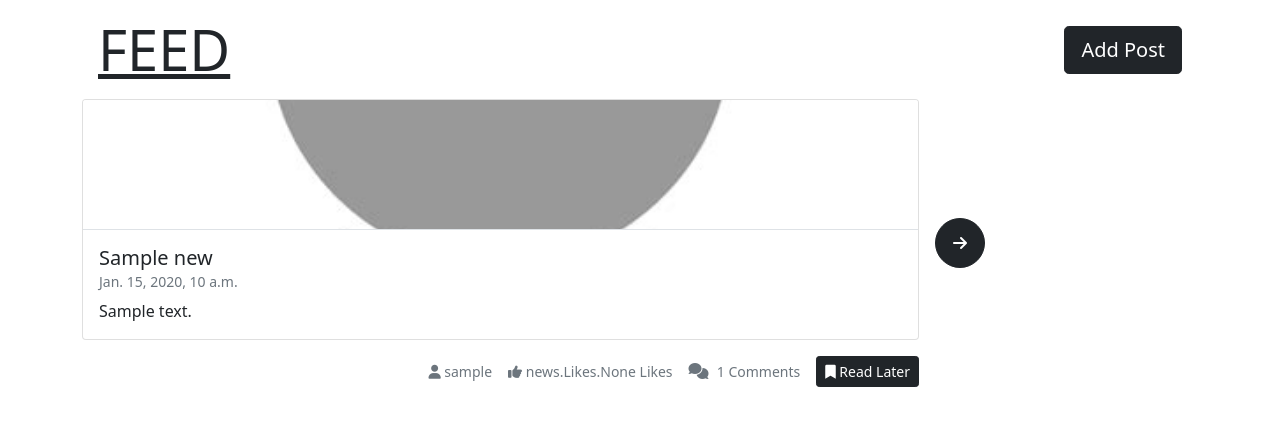
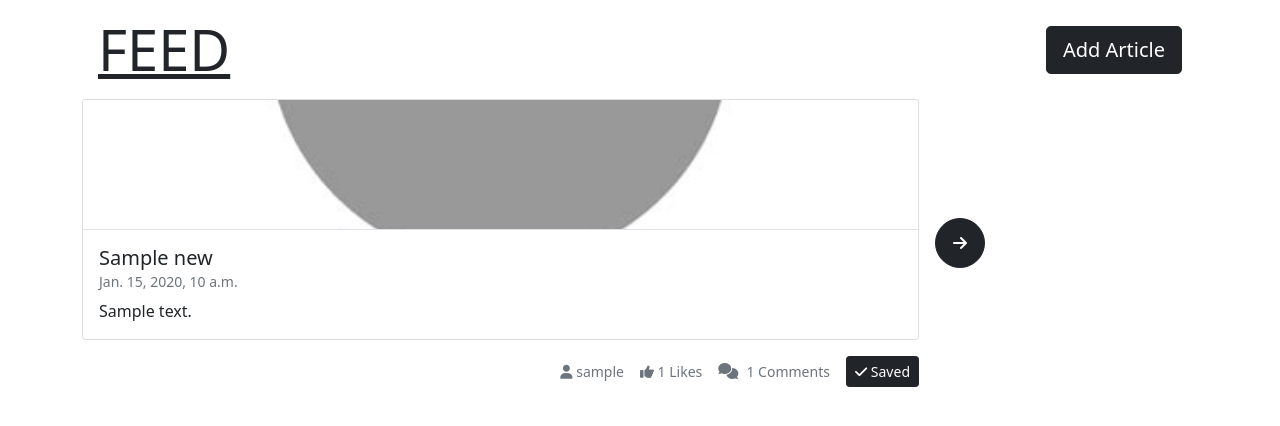
Before and after one commit to RodriVazquezAsenjo/Updated-News, a Django app: page / in a window 1280 px wide. Shown: the part 64-490 px from the top of the page. Run offline with Django 4.2, Linux system fonts and the light colour scheme; a user stored in the database is signed in; tables that the repository leaves empty hold one stand-in row (values such as "Sample post").

Commit message:
feat: Add Article Form Added

```diff
--- a/news/templates/news/news_list.html
+++ b/news/templates/news/news_list.html
@@ -6,7 +6,9 @@
 <div class="d-flex justify-content-between align-items-center p-3">
     <div class="display-4 text-decoration-underline">FEED</div>
     {% if user.is_authenticated %}
-    <button type="button" class="btn btn-dark btn-lg">Add Post</button>
+    <a href="{% url 'add_article' %}" class="btn btn-dark btn-lg text-white">
+        Add Article
+    </a>
     {% endif %}
 </div>
 
@@ -17,7 +19,7 @@
     <!-- Card -->
     <div class="w-75 me-3">
         <div class="card">
-            <img src="static/images/nobody.jpg" class="card-img-top d-block w-100 border-bottom" alt="{{ article.title }}" style="max-height: 130px; object-fit: cover;">
+            <img src="{% static 'images/nobody.jpg' %}" class="card-img-top d-block w-100 border-bottom" alt="{{ article.title }}" style="max-height: 130px; object-fit: cover;">
             <div class="card-body">
                 <div class="d-flex gap-4 align-items-center justify-content-between">
                     <div class="d-flex flex-column">
@@ -37,7 +39,7 @@
 
             <!-- Likes Section -->
             <div class="likes-info text-muted">
-                <small><i class="fas fa-thumbs-up"></i> {{ article.likes }} Likes</small>
+                <small><i class="fas fa-thumbs-up"></i> {{ article.likes.count }} Likes</small>
             </div>
 
             <!-- Comments Section -->
@@ -48,7 +50,7 @@
 
             <!-- Read Later Button -->
             <div class="read-later">
-                {% if request.user in article.read_later_by.all %}
+                {% if request.user in article.read_later.all %}
                     <button class="btn btn-sm btn-dark">
                         <i class="fas fa-check"></i> Saved
                     </button>
--- a/news/templates/news/read_later.html
+++ b/news/templates/news/read_later.html
@@ -6,7 +6,7 @@
 <div class="d-flex justify-content-between align-items-center p-3">
     <div class="display-4 text-decoration-underline">READ LATER</div>
     {% if user.is_authenticated %}
-    <button type="button" class="btn btn-dark btn-lg">Add Post</button>
+    <button type="button" class="btn btn-dark btn-lg">Add Article</button>
     {% endif %}
 </div>
 
--- a/news/urls.py
+++ b/news/urls.py
@@ -1,8 +1,9 @@
 from django.urls import path
-from .views import all_news, detail_news, ReadLater, UserProfileDetailView, OrganizationListView, OrganizationDetailView
+from .views import all_news, detail_news, add_article, ReadLater, UserProfileDetailView, OrganizationListView, OrganizationDetailView
 
 urlpatterns = [
     path('', all_news, name='news_list'),
+    path('add_article/', add_article, name='add_article'),
     path('read-later/', ReadLater.as_view(), name='read_later'),
     path('profile/<str:username>/', UserProfileDetailView.as_view(), name='user_profile'),
     path('organizations/', OrganizationListView, name='organizations_list'),
--- a/news/views.py
+++ b/news/views.py
@@ -4,7 +4,7 @@ from django.contrib.auth.models import User
 from django.contrib.auth.decorators import login_required
 from django.contrib.auth.mixins import LoginRequiredMixin
 from .models import News, UserProfile, Comment, Likes, Organization
-from .forms import CommentForm
+from .forms import CommentForm, NewsForm
 
 
 def all_news(request):
@@ -65,6 +65,24 @@ def detail_news(request, slug):
 
     return render(request, template, context)
 
+@login_required
+def add_article(request):
+    if request.method == 'POST':
+        form = NewsForm(request.POST)
+        if form.is_valid():
+            news_article = form.save(commit=False)
+            news_article.author = request.user
+            news_article.save()
+            return redirect('news_list')
+    else:
+        form = NewsForm()
+
+    template = 'news/add_article.html'
+    context = {
+        'form': form
+    }
+    return render(request, template, context)
+
 class ReadLater(LoginRequiredMixin, generic.ListView):
     model = News
     template_name = 'news/read_later.html'
```
Also changed, not shown: news/forms.py (+6 -1 lines), news/templates/news/add_article.html (added, +13 -0 lines).
